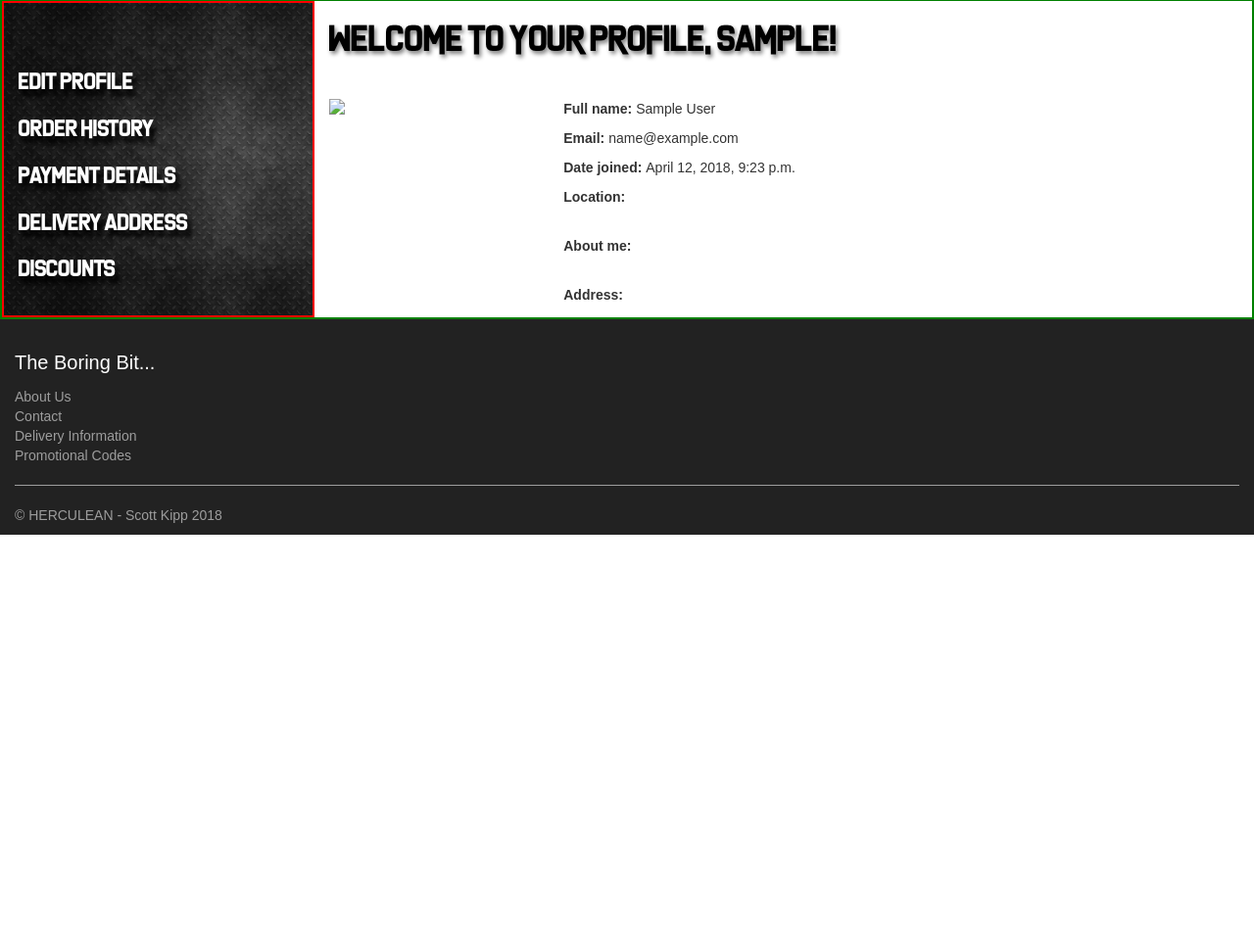
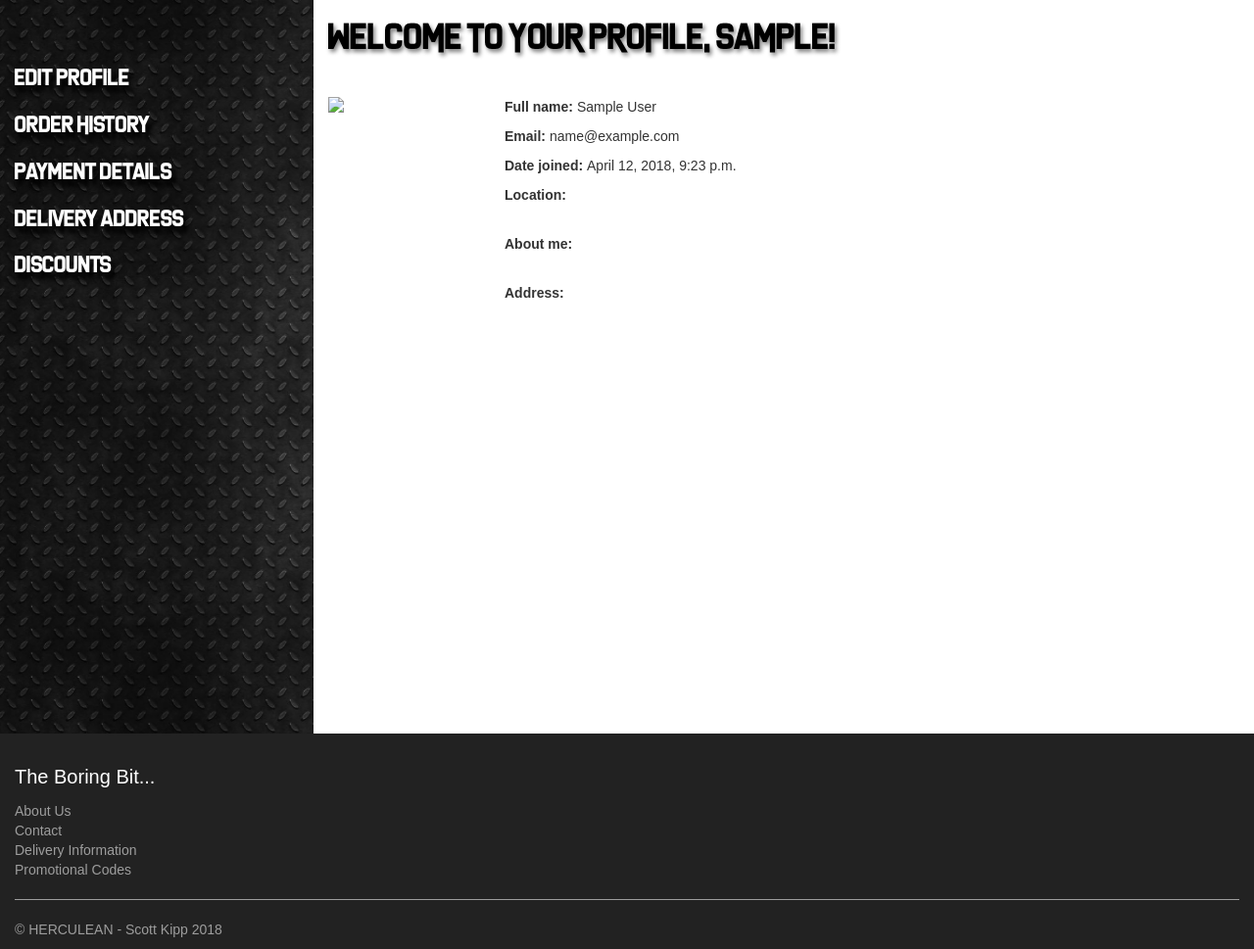
Before and after one commit to ShavingSeagull/herculean, a Django app: page /accounts/profile/ in a window 1280 px wide. Shown: the part 51-1020 px from the top of the page at 98% size. Before the commit the page ends 597 px from the top, so only its background shows below. Run offline with Django 3.2, Linux system fonts and the light colour scheme; the visitor is signed in with stand-in values (Sample User, id 1); some libraries are stand-ins or nearby versions; some web fonts are replaced.

Commit message:
Changed the layout for the profile section after testing from the last commit

```diff
--- a/accounts/templates/profile.html
+++ b/accounts/templates/profile.html
@@ -1,7 +1,6 @@
 {% extends "base.html" %}
 {% block content %}
-  <div class="container-fluid">
-    <section class="row profile-section">
+  <section class="page-wrap">
     <div class="col-md-3 sub-menu">
       <a href="{% url 'edit' %}">Edit Profile</a>
       <a href="#">Order History</a>
@@ -9,8 +8,9 @@
       <a href="#">Delivery Address</a>
       <a href="#">Discounts</a>
     </div>
+    <div class="main-profile-area">
       {% block profile_content %}
       {% endblock %}
+    </div>
     </section>
-  </div>
 {% endblock %}
--- a/accounts/templates/profile_content.html
+++ b/accounts/templates/profile_content.html
@@ -1,7 +1,7 @@
 {% extends "profile.html" %}
 {% block page_title %}{{ user }}'s Profile{% endblock %}
 {% block profile_content %}
-  <div class="col-md-9 main-profile-area">
+  <article class="col-md-9">
     <h1 class="brand-text-profile-header">Welcome to your profile, {{ user.username }}!</h1>
     <div class="row top-buffer">
       <figure class="col-sm-3">
@@ -21,5 +21,5 @@
         <p>{{ user.profile.post_code }}</p>
       </div>
     </div>
-  </div>
+  </article>
 {% endblock %}
--- a/static/css/custom.css
+++ b/static/css/custom.css
@@ -239,22 +239,16 @@
     margin-top: 50px;
 }
 
-.main-profile-area {
-    background-color: white;
-}
-
 .profile-section {
     height: 100%;
-    border: 2px solid green;
 }
 
 .sub-menu {
     background: url("../img/home/under-background.jpg");
     background-size: cover;
-    height: 100%;
     text-align: center;
     padding: 20px 0;
-    border: 2px solid red;
+
 }
 
 .sub-menu a {
@@ -334,9 +328,25 @@
 }
 
 @media(min-width: 992px) {
+    .page-wrap {
+        display: -webkit-box;
+        display: -webkit-flex;
+        display: -ms-flexbox;
+        display: flex;
+        min-height: 100%;
+    }
+
     .sub-menu {
-        height: 100%;
         padding-top: 50px;
+        width: 25%;
+        -webkit-box-flex: 1;
+        -webkit-flex: 1;
+        -ms-flex: 1;
+        flex: 1;
+        -webkit-box-ordinal-group: 1;
+        -webkit-order: 1;
+        -ms-flex-order: 1;
+        order: 1;
     }
 
     .sub-menu a {
@@ -345,6 +355,14 @@
         font-size: 23px;
         margin-bottom: 10px;
         margin-right: 0;
+    }
+
+    .main-profile-area {
+    width: 75%;
+    -webkit-box-ordinal-group: 2;
+    -webkit-order: 2;
+    -ms-flex-order: 2;
+    order: 2;
     }
 }
 
```
Also changed, not shown: accounts/templates/delivery_address.html (+16 -35 lines). Lines whose indentation alone changed are shown as unchanged.
